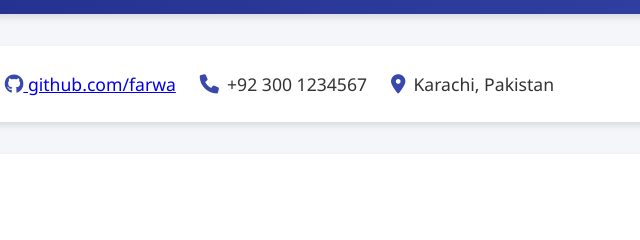
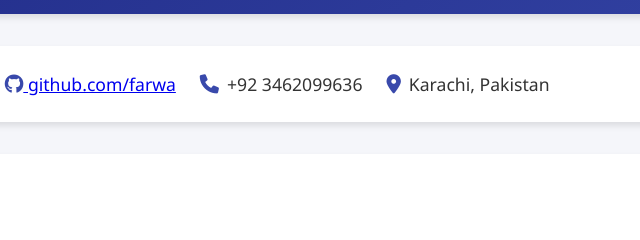
Before and after one commit to Farwa-Kanwal-123/Resume-hackathone, a plain HTML site: page m1.static-resume/index.html in a window 1280 px wide. Shown: the part 264-504 px from the top of the page, 566-1206 px from the left. Drawn offline with Linux system fonts and the light colour scheme.

Commit message:
Update index.html

```diff
--- a/m1.static-resume/index.html
+++ b/m1.static-resume/index.html
@@ -27,7 +27,7 @@
             <div><a href="mailto:zahidsham06@gmail.com" target="_blank"><i class="fas fa-envelope"></i> zahidsham06@gmail.com</a></div>
             <div><a href="www.linkedin.com/in/farwa-kanwal-681a482b4" target="_blank"><i class="fab fa-linkedin"></i> linkedin.com/in/farwa</a></div>
             <div><a href="https://github.com/Farwa-Kanwal-123"><i class="fab fa-github"></i> github.com/farwa</a></div>
-            <div><i class="fas fa-phone"></i> +92 300 1234567</div>
+            <div><i class="fas fa-phone"></i> +92 3462099636</div>
             <div><i class="fas fa-location-dot"></i> Karachi, Pakistan</div>
         </section>
 
```
